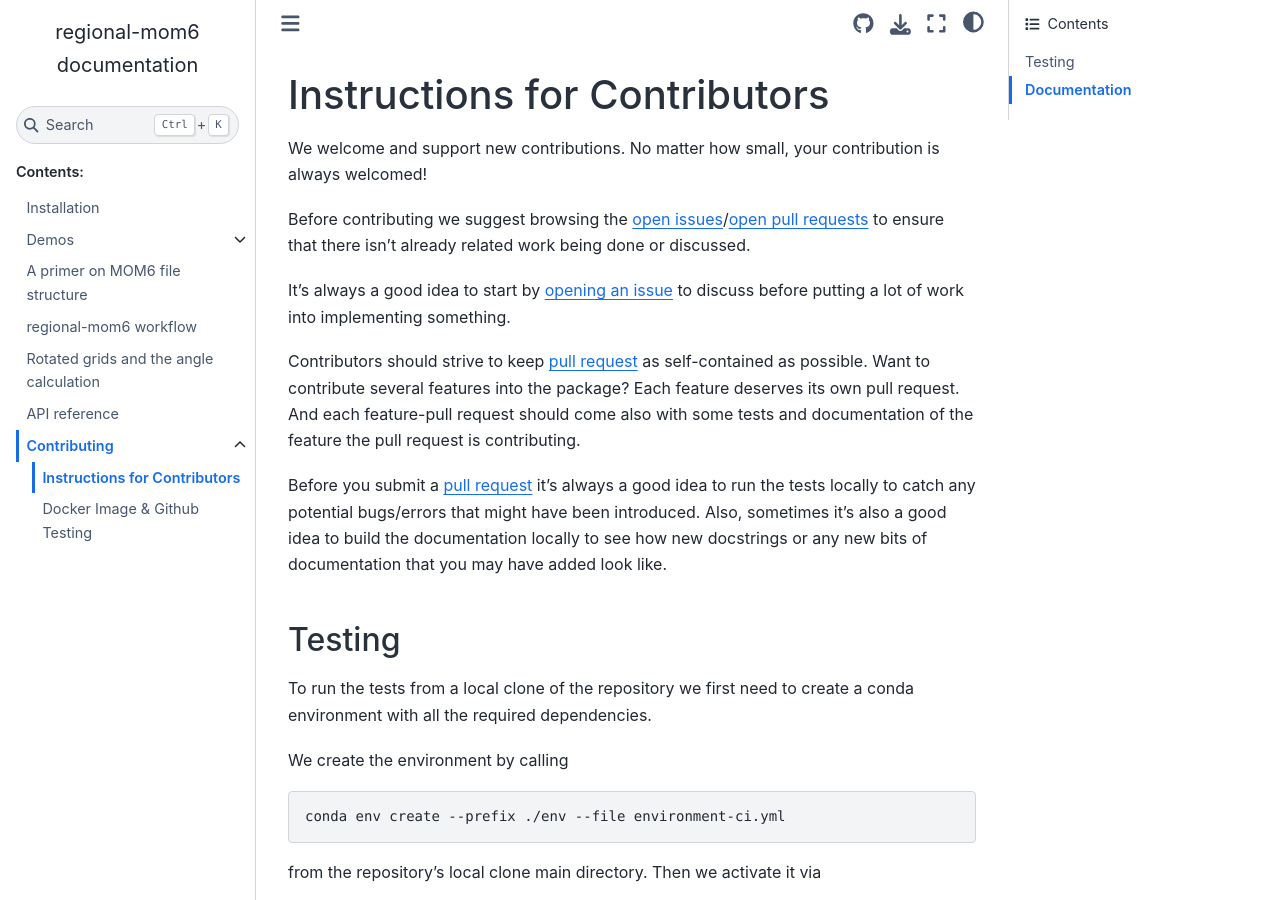
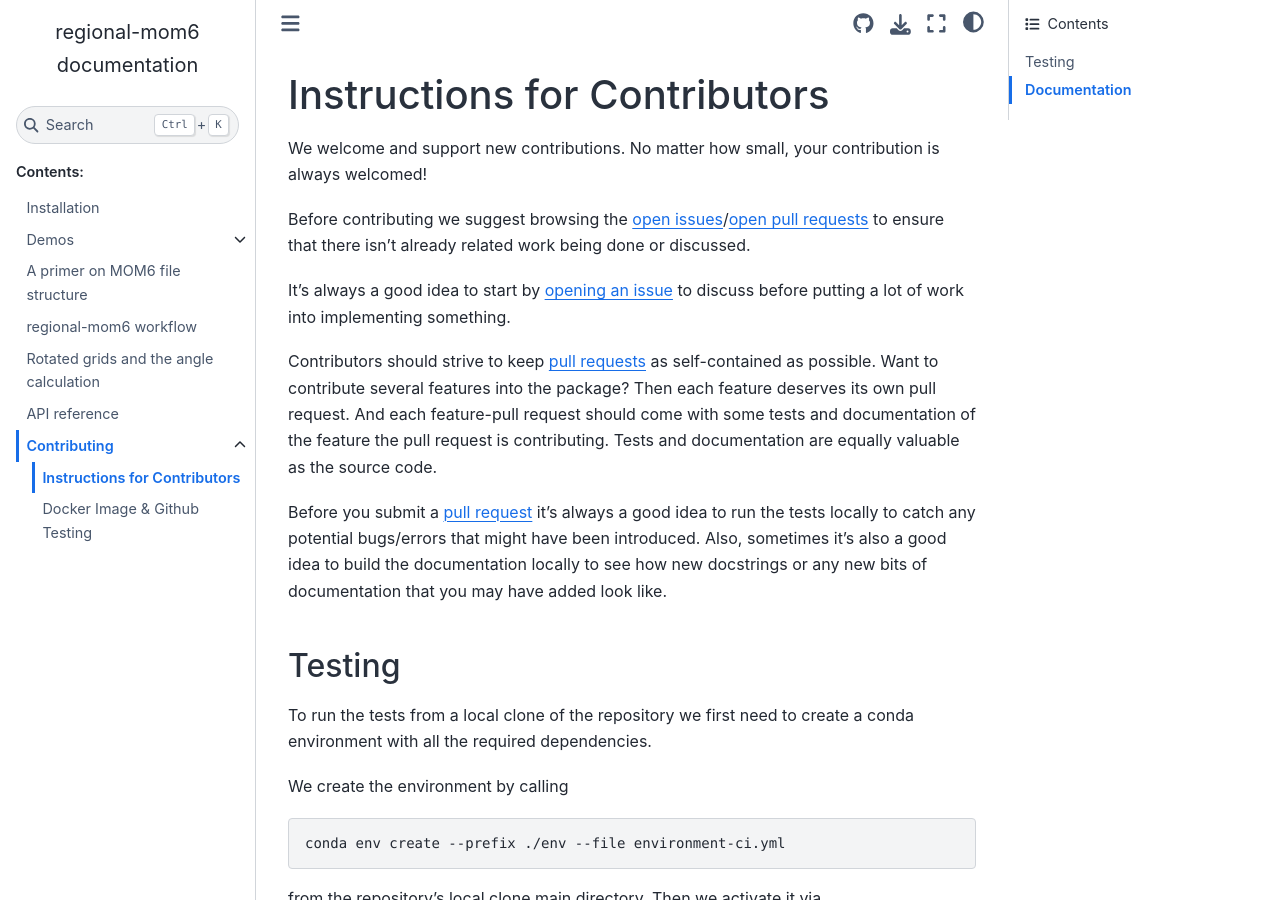
Before and after one commit to COSIMA/regional-mom6, a Sphinx documentation site: the page built from docs/contributing/contributing.md, in a window 1280 px wide and 900 px high. Built offline with Sphinx 7.4.7 and the Sphinx Book theme 1.1.4, drawn with Linux system fonts in a browser that asks for light colours; pages that are not in the unit, such as notebooks, are missing from menus.

Commit message:
some clarifications

```diff
--- a/docs/contributing/contributing.md
+++ b/docs/contributing/contributing.md
@@ -7,7 +7,7 @@ Before contributing we suggest browsing the [open issues](https://github.com/COS
 
 It's always a good idea to start by [opening an issue](https://github.com/COSIMA/regional-mom6/issues/new) to discuss before putting a lot of work into implementing something.
 
-Contributors should strive to keep [pull request](https://github.com/COSIMA/regional-mom6/pulls) as self-contained as possible. Want to contribute several features into the package? Each feature deserves its own pull request. And each feature-pull request should come also with some tests and documentation of the feature the pull request is contributing.
+Contributors should strive to keep [pull requests](https://github.com/COSIMA/regional-mom6/pulls) as self-contained as possible. Want to contribute several features into the package? Then each feature deserves its own pull request. And each feature-pull request should come with some tests and documentation of the feature the pull request is contributing. Tests and documentation are equally valuable as the source code.
 
 Before you submit a [pull request](https://github.com/COSIMA/regional-mom6/pulls) it's always a
 good idea to run the tests locally to catch any potential bugs/errors that might have been
```
